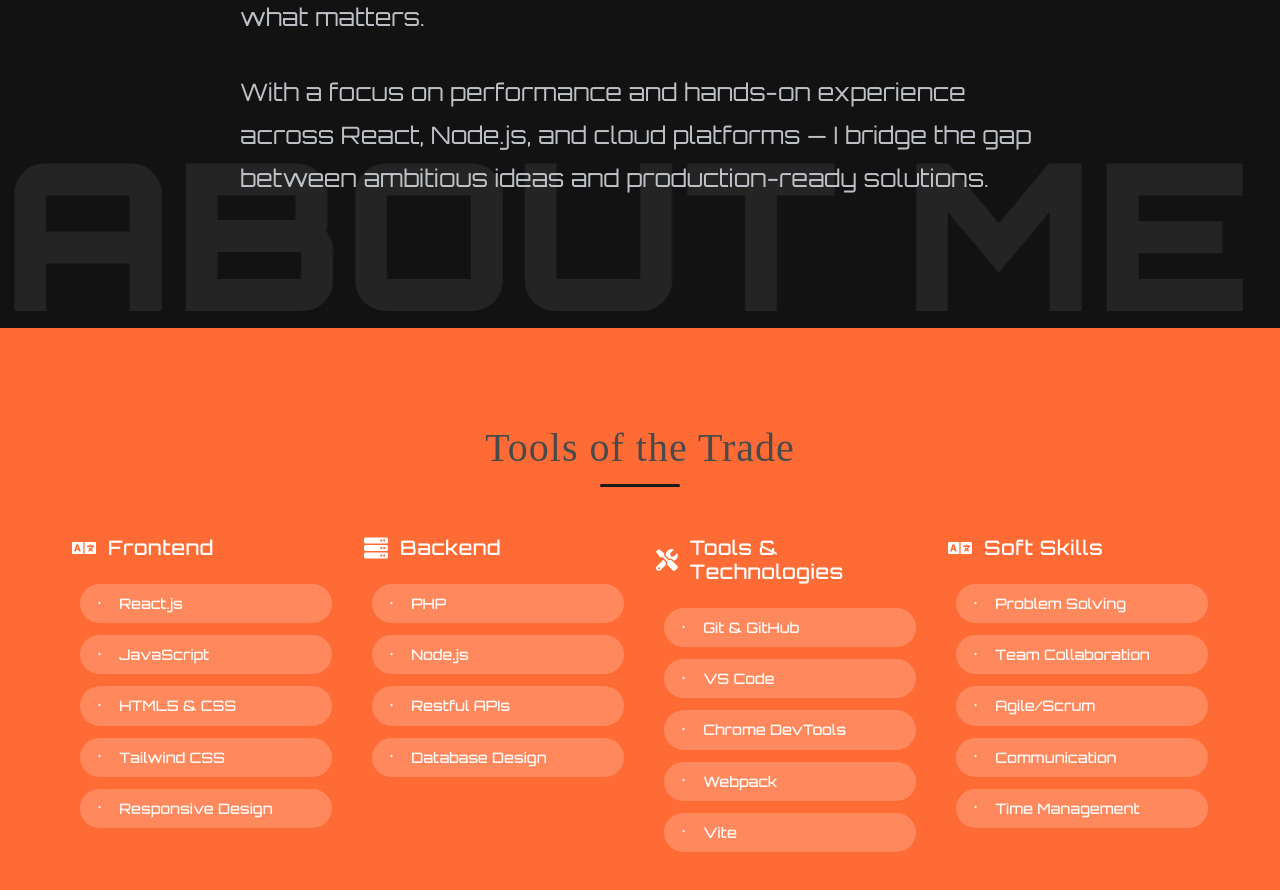
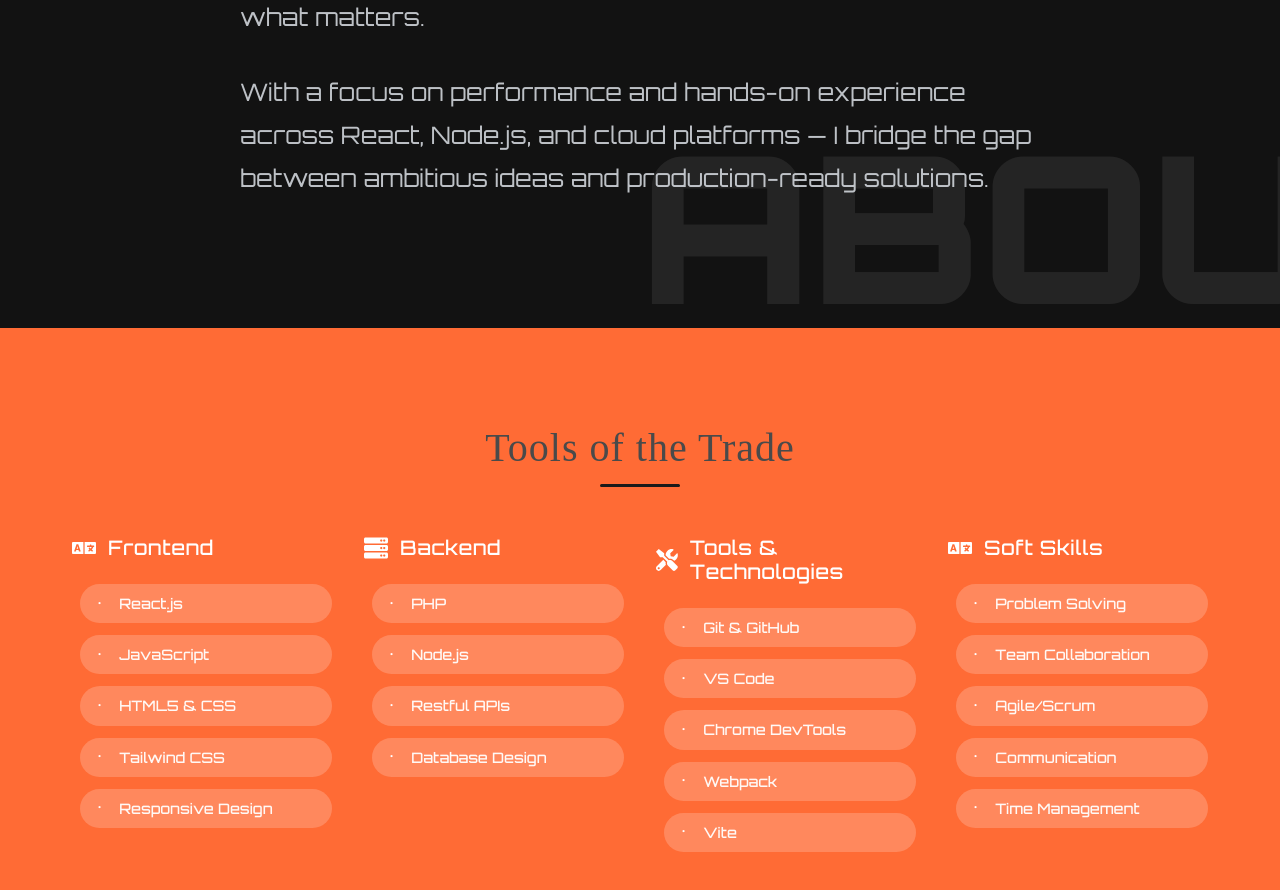
Before and after one commit to Mantvyacode/portfolio, a React (Vite) app: page / in a window 1280 px wide. Shown: the part 1340-2230 px from the top of the page. Built offline with nearby package versions, Linux system fonts and the light colour scheme.

Commit message:
minor change scroll bar

```diff
--- a/src/App.css
+++ b/src/App.css
@@ -585,10 +585,11 @@ h1, h2, h3, h4, h5, h6 {
 
 .about-bg-text {
   position: absolute;
-  bottom: -1%;
-  left: -1%;
+  bottom: 0;
+  left: 50%;
   transform: translateX(-50%);
-  width: 100%;
+  width: max-content;
+  max-width: 100vw;
   font-size: 16vw;
   font-weight: 950;
   color: rgba(255, 255, 255, 0.08); /* Increased opacity from 0.04 to 0.08 */
@@ -598,6 +599,8 @@ h1, h2, h3, h4, h5, h6 {
   line-height: 1;
   text-transform: uppercase;
   text-align: center;
+  overflow: hidden;
+  text-overflow: ellipsis;
 }
 
 .about-container {
@@ -859,17 +862,16 @@ h1, h2, h3, h4, h5, h6 {
   display: flex;
   align-items: flex-start;
   width: 100%;
-  left: 50%;
-  right: 50%;
-  margin-left: -50vw;
-  margin-right: -50vw;
+  max-width: 100vw;
+  margin: 0 auto;
 }
 
 .skills-bg-text {
   position: absolute;
-  bottom: -5%; /* Lower position like in the reference */
-  left: 0;
-  width: 100%;
+  bottom: 0; /* Lower position like in the reference */
+  left: 50%;
+  width: max-content;
+  max-width: 100vw;
   font-size: 20vw; /* Larger font size like in reference */
   font-weight: 950;
   color: rgba(255, 255, 255, 0.05); /* Very subtle white text */
@@ -879,6 +881,9 @@ h1, h2, h3, h4, h5, h6 {
   line-height: 1;
   text-transform: uppercase;
   text-align: center;
+  overflow: hidden;
+  text-overflow: ellipsis;
+  transform: translateX(-50%);
 }
 
 .skills-container-full {
```
